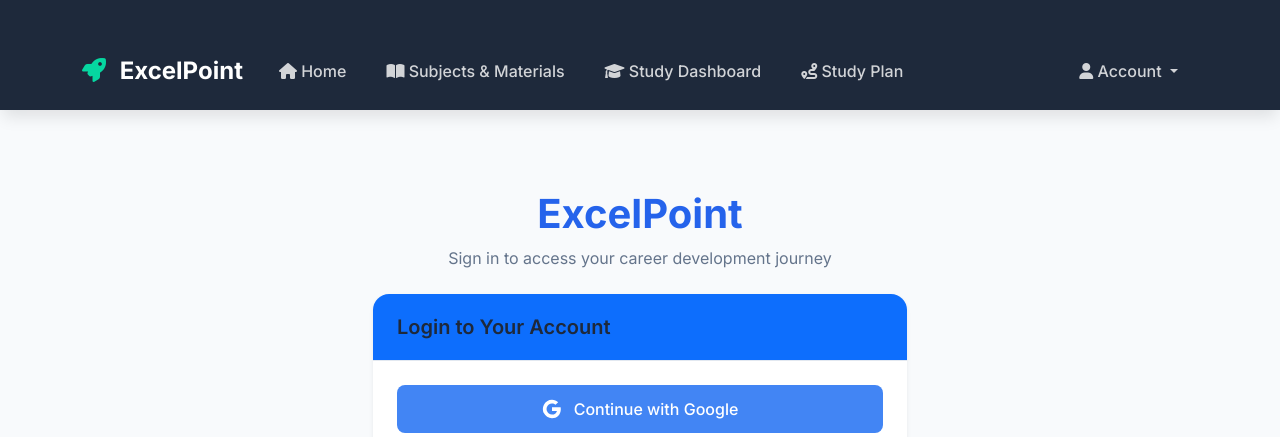
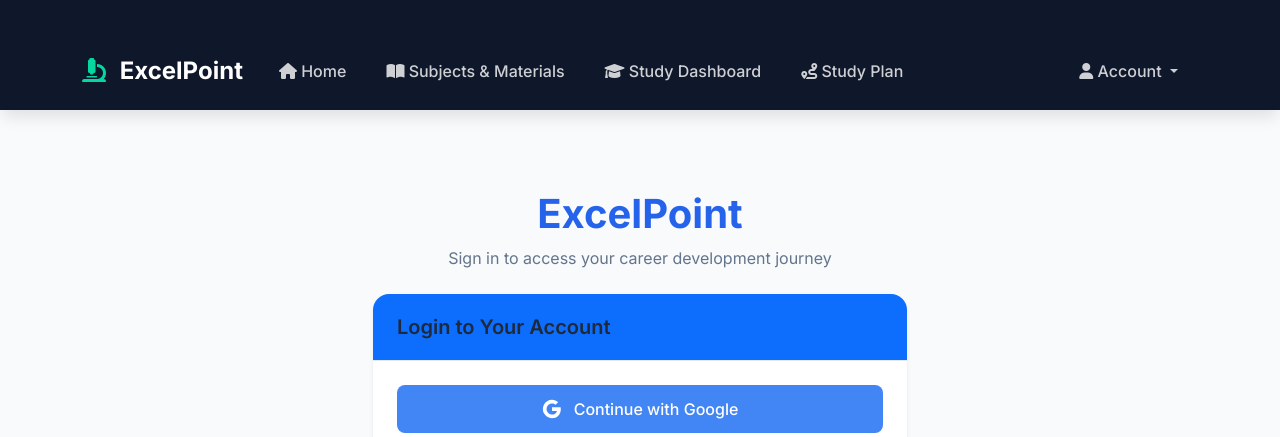
Before and after one commit to Nwachukwu1300/excelpoint, a Django app: page /users/login/?next=/subjects/ in a window 1280 px wide. Shown: the top 437 px of the page. Run offline with Django 4.2, Linux system fonts and the light colour scheme; parts of the project's set-up code (start-up, migrations or seed data) failed here and were passed over.

Commit message:
feat(ui): introduce academic design system (indigo/sky palette, CSS vars, chips, accent buttons); replace emojis with Font Awesome icons; refine navbar and empty states

```diff
--- a/static/css/styles.css
+++ b/static/css/styles.css
@@ -1,17 +1,18 @@
-/* Career Nexus - Modern CSS Framework */
+/* ExcelPoint - Academic Creative Design System */
 
 /* CSS Variables for consistent theming */
 :root {
-    --primary-color: #2563eb;
-    --primary-dark: #1d4ed8;
-    --primary-light: #3b82f6;
-    --secondary-color: #64748b;
-    --accent-color: #06d6a0;
-    --accent-dark: #059669;
+    /* Academic palette */
+    --primary-color: #1e40af;   /* indigo-800 */
+    --primary-dark: #1e3a8a;    /* indigo-900 */
+    --primary-light: #3b82f6;   /* blue-500 */
+    --secondary-color: #475569;  /* slate-600 */
+    --accent-color: #0ea5e9;     /* sky-500 */
+    --accent-dark: #0284c7;      /* sky-600 */
     --text-dark: #1e293b;
     --text-light: #64748b;
     --text-muted: #94a3b8;
-    --bg-light: #f8fafc;
+    --bg-light: #f8fafc;         /* slate-50 */
     --bg-white: #ffffff;
     --border-light: #e2e8f0;
     --border-medium: #cbd5e1;
@@ -21,10 +22,10 @@
     --info-color: #3b82f6;
 
     /* Shadows */
-    --shadow-sm: 0 1px 2px 0 rgba(0, 0, 0, 0.05);
-    --shadow-md: 0 4px 6px -1px rgba(0, 0, 0, 0.1);
-    --shadow-lg: 0 10px 15px -3px rgba(0, 0, 0, 0.1);
-    --shadow-xl: 0 20px 25px -5px rgba(0, 0, 0, 0.1);
+    --shadow-sm: 0 1px 2px 0 rgba(2, 6, 23, 0.05);
+    --shadow-md: 0 4px 6px -1px rgba(2, 6, 23, 0.08);
+    --shadow-lg: 0 10px 15px -3px rgba(2, 6, 23, 0.10);
+    --shadow-xl: 0 20px 25px -5px rgba(2, 6, 23, 0.12);
 
     /* Border radius */
     --radius-sm: 0.375rem;
@@ -73,11 +74,7 @@ h1, h2, h3, h4, h5, h6 {
     text-decoration: none;
 }
 
-.btn-primary {
-    background: var(--primary-color);
-    color: white;
-    box-shadow: var(--shadow-md);
-}
+.btn-primary { background: var(--primary-color); color: white; box-shadow: var(--shadow-md); }
 
 .btn-primary:hover {
     background: var(--primary-dark);
@@ -133,10 +130,7 @@ h1, h2, h3, h4, h5, h6 {
     background: var(--bg-white);
 }
 
-.card:hover {
-    box-shadow: var(--shadow-lg);
-    transform: translateY(-2px);
-}
+.card:hover { box-shadow: var(--shadow-lg); transform: translateY(-2px); }
 
 .card-header {
     background: var(--bg-light);
@@ -370,6 +364,34 @@ h1, h2, h3, h4, h5, h6 {
 .bg-light-custom { background: var(--bg-light) !important; }
 .bg-white-custom { background: var(--bg-white) !important; }
 
+/* Components */
+.btn-accent {
+    background: var(--accent-color);
+    color: white;
+}
+.btn-accent:hover {
+    background: var(--accent-dark);
+    color: white;
+}
+
+.chip {
+    display: inline-flex;
+    align-items: center;
+    gap: 0.375rem;
+    padding: 0.25rem 0.5rem;
+    border-radius: 9999px;
+    font-size: 0.75rem;
+    background: #e2e8f0;
+    color: #334155;
+}
+
+.card-quiet {
+    border: 1px solid var(--border-light);
+    box-shadow: none;
+}
+
+.container-narrow { max-width: 960px; margin: 0 auto; }
+
 /* Animation Utilities */
 .transition-all {
     transition: all 0.3s ease;
--- a/templates/base.html
+++ b/templates/base.html
@@ -41,7 +41,7 @@
         }
 
         .navbar {
-            background: var(--navbar-bg) !important;
+            background: #0f172a !important;
             box-shadow: var(--shadow-medium);
             padding: 1rem 0;
             margin-bottom: 0;
@@ -112,7 +112,7 @@
     <nav class="navbar navbar-expand-lg navbar-dark">
         <div class="container">
             <a class="navbar-brand" href="/">
-                <i class="fas fa-rocket"></i> ExcelPoint
+                <i class="fas fa-microscope"></i> ExcelPoint
             </a>
             <button class="navbar-toggler" type="button" data-bs-toggle="collapse" data-bs-target="#navbarNav" aria-controls="navbarNav" aria-expanded="false" aria-label="Toggle navigation">
                 <span class="navbar-toggler-icon"></span>
--- a/templates/home.html
+++ b/templates/home.html
@@ -966,7 +966,7 @@
             <div class="welcome-content">
                 <div class="row">
                     <div class="col-lg-8">
-                        <h1 class="welcome-title">Welcome back, {{ user.first_name|default:user.username }}! 👋</h1>
+                        <h1 class="welcome-title"><i class="fas fa-user-graduate me-2"></i>Welcome back, {{ user.first_name|default:user.username }}!</h1>
                         <p class="welcome-subtitle">Ready to study smarter? Here’s a snapshot of your learning progress.</p>
                     </div>
                 </div>
--- a/templates/subjects/subject_detail.html
+++ b/templates/subjects/subject_detail.html
@@ -175,7 +175,7 @@
                 <div class="mb-3">
                     <i class="fas fa-file-alt fa-3x text-muted"></i>
                 </div>
-                <h3 class="h4 mb-3">No Materials Yet</h3>
+                <h3 class="h4 mb-3"><i class="fas fa-folder-open me-2"></i>No materials yet</h3>
                 <p class="text-muted mb-4">Upload a PDF or doc to generate quizzes and flashcards for study.</p>
                 <button type="button" class="btn btn-purple" data-bs-toggle="modal" data-bs-target="#uploadMaterialModal">
                     <i class="fas fa-upload"></i> Upload Material
--- a/templates/subjects/subject_list.html
+++ b/templates/subjects/subject_list.html
@@ -40,7 +40,7 @@
         <div class="mb-3">
             <i class="fas fa-book fa-3x text-muted"></i>
         </div>
-        <h3 class="h4 mb-3">No Subjects Yet</h3>
+        <h3 class="h4 mb-3"><i class="fas fa-books me-2"></i>No subjects yet</h3>
         <p class="text-muted mb-4">Create your first subject to organize notes, slides, and readings.</p>
         <button type="button" class="btn btn-purple" data-bs-toggle="modal" data-bs-target="#createSubjectModal">
             <i class="fas fa-plus"></i> Create Subject
```
